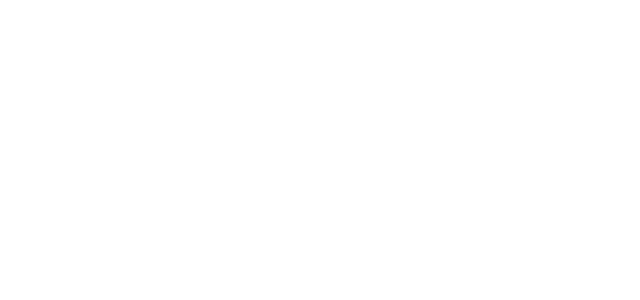
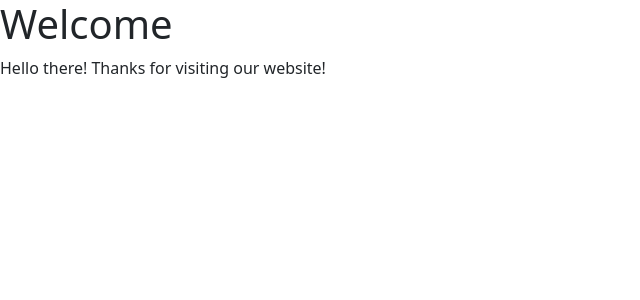
Before and after one commit to RobBerger/l06-react-bethel, a React (Create React App) app: page / in a window 1280 px wide. Before the commit this address had no page. Shown: the top 300 px of the page, without its empty margins (0-640 px from the left). Built offline with nearby package versions, Linux system fonts and the light colour scheme.

Commit message:
added routing for Home.js to App.js

```diff
--- a/src/App.js
+++ b/src/App.js
@@ -1,11 +1,13 @@
 import React from 'react'
 import AboutUs from './AboutUs'
+import Home from './Home'
 import { BrowserRouter, Routes, Route } from "react-router-dom";
 
 function App() {
   return (
     <BrowserRouter>
       <Routes>
+        <Route path="/" element={<Home />} />
         <Route path="about-us" element={<AboutUs />} />
       </Routes>
     </BrowserRouter>
```
